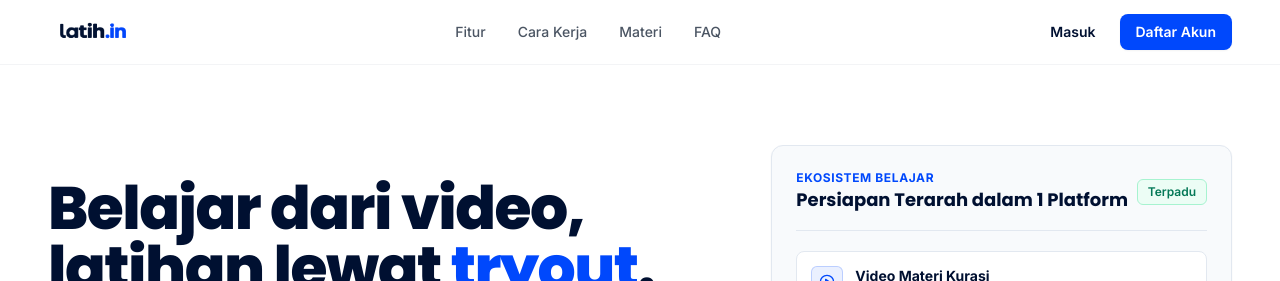
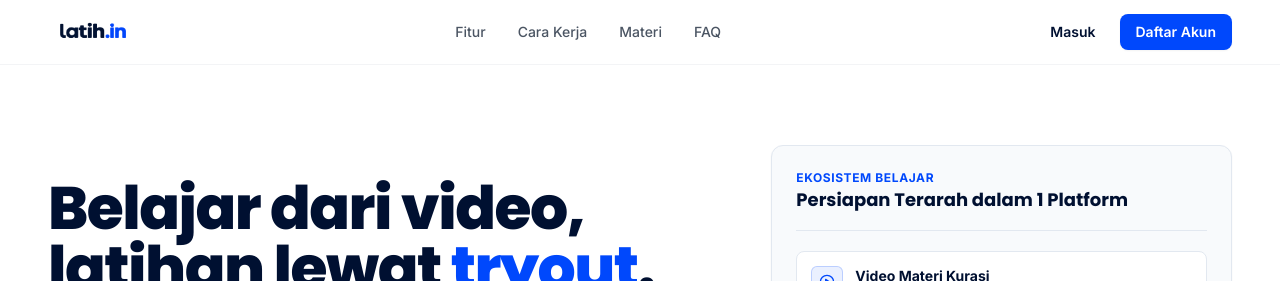
Before and after one commit to Salman-artz/latih.in, a Next.js app: page / in a window 1280 px wide. Shown: the top 281 px of the page. Built offline with nearby package versions, Linux system fonts and the light colour scheme; no server answers; the database is empty.

Commit message:
style(landing): remove Terpadu badge from hero overview card

```diff
--- a/src/app/page.tsx
+++ b/src/app/page.tsx
@@ -155,18 +155,13 @@ export default async function HomePage() {
               {/* HERO VISUAL SUMMARY - Menyeimbangkan layar 15.6" & 24" tanpa simulasi soal */}
               <div className="lg:col-span-5">
                 <div className="bg-slate-50 border border-slate-200 rounded-xl p-6 shadow-sm space-y-5">
-                  <div className="flex items-center justify-between border-b border-slate-200 pb-4">
-                    <div>
+                  <div className="border-b border-slate-200 pb-4">
                     <p className="text-xs font-bold text-brand-blue uppercase tracking-wider">
                       Ekosistem Belajar
                     </p>
                     <h3 className="text-base sm:text-lg font-bold text-brand-navy">
                       Persiapan Terarah dalam 1 Platform
                     </h3>
-                    </div>
-                    <span className="px-2.5 py-1 rounded-md bg-emerald-50 text-emerald-700 border border-emerald-200 text-xs font-semibold">
-                      Terpadu
-                    </span>
                   </div>
 
                   <div className="space-y-3">
```
Lines whose indentation alone changed are shown as unchanged.
